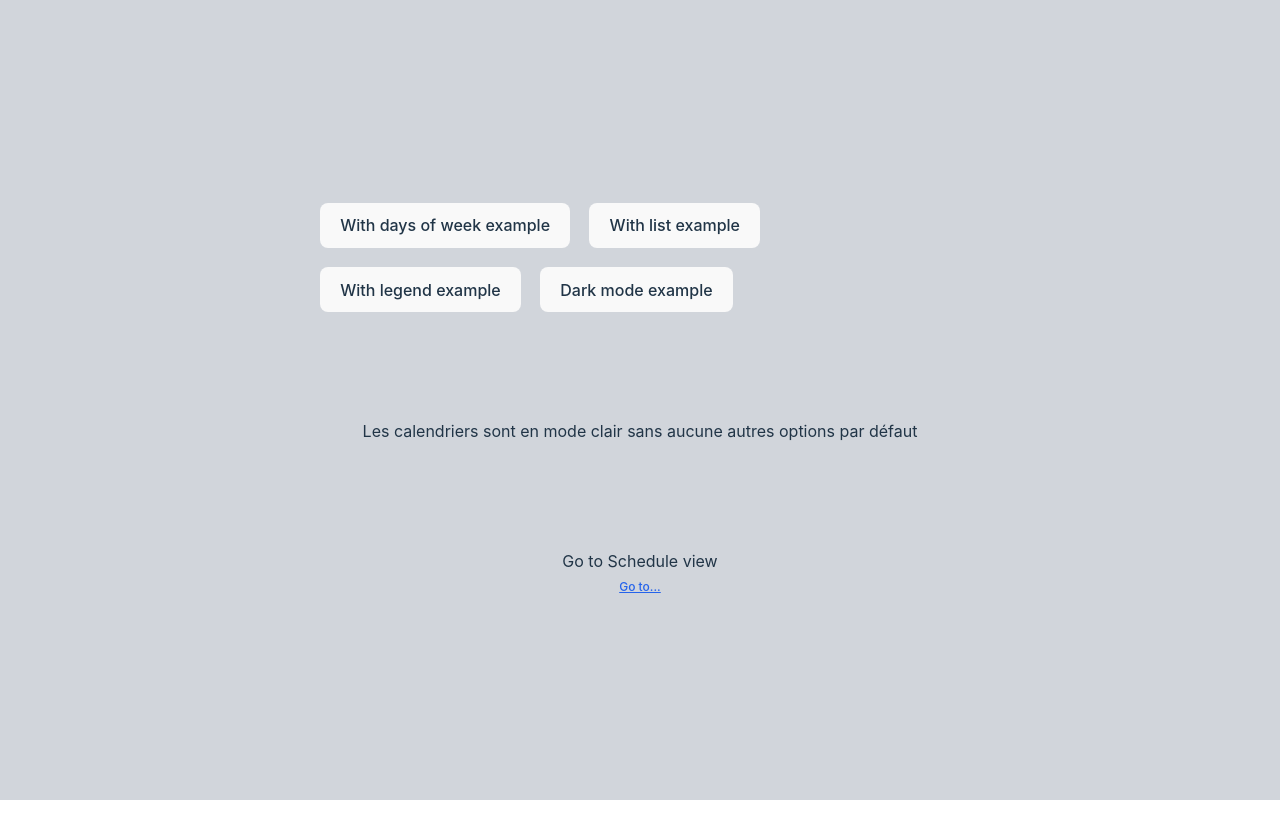
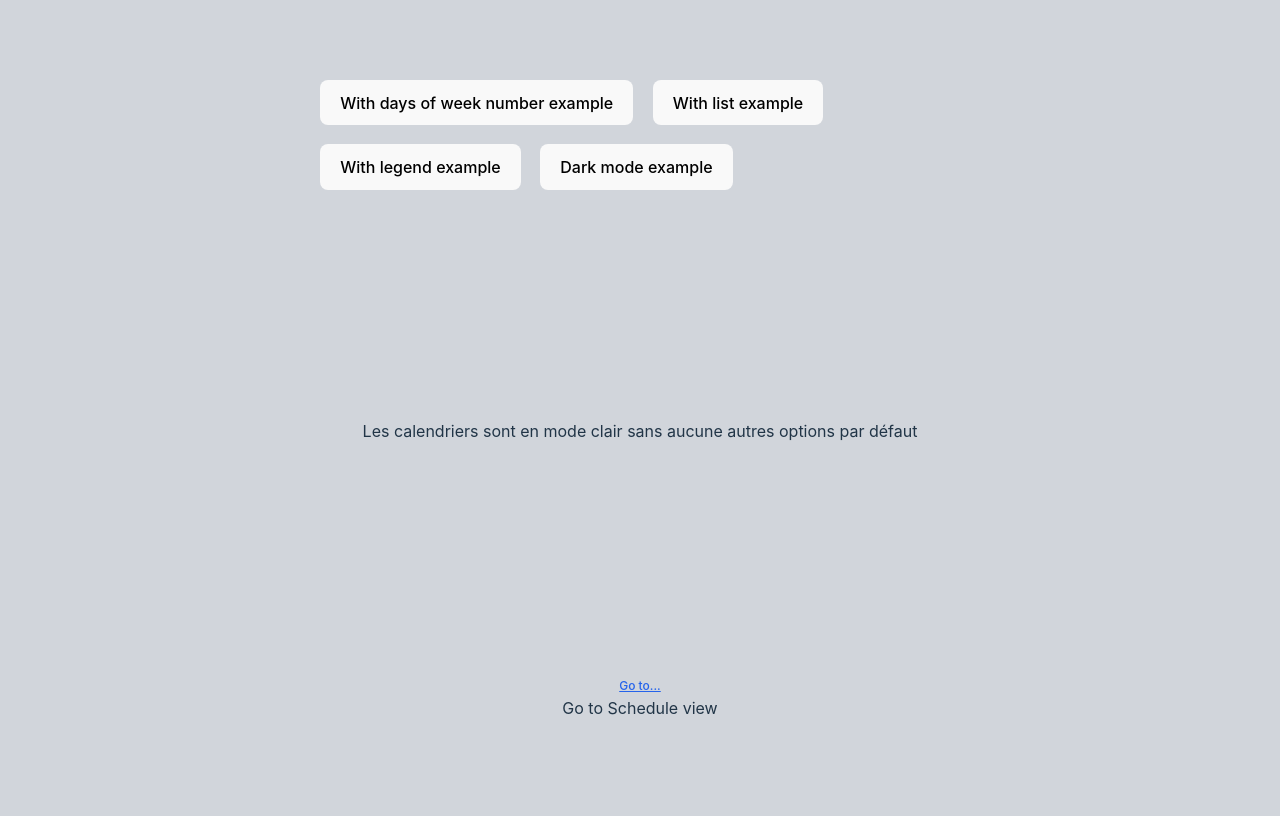
Before and after one commit to rodolphe37/simple-schedule-library-example, a React (Vite) app: page / in a window 1280 px wide. Built offline with nearby package versions, Linux system fonts and the light colour scheme.

Commit message:
added some logic for dark & light mode support & refacto the legend option

```diff
--- a/src/App.tsx
+++ b/src/App.tsx
@@ -42,7 +42,8 @@ function App() {
   };
 
   return (
-    <div className="App flex-col pt-24 justify-evenly bg-gray-300 pb-24">
+    <div className="App flex-col pt-24 align-middle justify-start bg-gray-300 dark:bg-gray-600 pb-24">
+      <div className="w-full h-[80vh] items-center justify-between flex flex-col">
         {!location.pathname.includes("schedule") ? (
           <TestButtons {...params} />
         ) : null}
@@ -78,6 +79,7 @@ function App() {
           <Route path="*" element={<Navigate replace to="/" />} />
         </Routes>
       </div>
+    </div>
   );
 }
 
--- a/src/HomePage.tsx
+++ b/src/HomePage.tsx
@@ -4,14 +4,15 @@ import { textWhite_blue500 } from "./utils/style";
 const HomePage = () => {
   return (
     <div>
-      <h1>Go to Schedule view</h1>
-      <Link
+       <Link
         data-testid="forget-password"
         className={`${textWhite_blue500} text-xs underline`}
         to={`/schedule/`}
       >
         Go to...
       </Link>
+      <h1>Go to Schedule view</h1>
+
     </div>
   );
 };
--- a/src/TestButtons.tsx
+++ b/src/TestButtons.tsx
@@ -13,6 +13,8 @@ type params = {
 };
 
 const TestButtons = (props: params) => {
+
+
   return (
     <Fragment>
       <div
@@ -25,26 +27,26 @@ const TestButtons = (props: params) => {
           gap:"1.2em"
         }}
       >
-        <button
-          style={{ background: props.withDays ? "#aaaaaa" : "#f9f9f9" }}
+        <button className={`${props.isDarkMode ? "bg-gray-600" : "bg-gray-300"}`}
+          style={{ background: props.withDays ? "#aaaaaa" : "#f9f9f9", color:"#000"}}
           onClick={() => props.setWithDays((prevState) => !prevState)}
         >
-          {props.withDays ? "Without " : "With "}days of week example
+          {props.withDays ? "Without " : "With "}days of week number example
         </button>
         <button
-          style={{ background: props.withList ? "#aaaaaa" : "#f9f9f9" }}
+          style={{ background: props.withList ? "#aaaaaa" : "#f9f9f9", color:"#000" }}
           onClick={() => props.setWithList((prevState) => !prevState)}
         >
           {props.withList ? "Without " : "With "}list example
         </button>
         <button
-          style={{ background: props.withLegend ? "#aaaaaa" : "#f9f9f9" }}
+          style={{ background: props.withLegend ? "#aaaaaa" : "#f9f9f9" , color:"#000"}}
           onClick={() => props.setWithLegend((prevState) => !prevState)}
         >
           {props.withLegend ? "Without " : "With "}legend example
         </button>
         <button
-          style={{ background: props.isDarkMode ? "#aaaaaa" : "#f9f9f9" }}
+          style={{ background: props.isDarkMode ? "#aaaaaa" : "#f9f9f9" , color:"#000"}}
           onClick={() => props.setIsDarkMode((prevState) => !prevState)}
         >
           {props.isDarkMode ? "Light " : "Dark "} mode example
--- a/src/components/layout/SchedulesLayout.tsx
+++ b/src/components/layout/SchedulesLayout.tsx
@@ -1,6 +1,6 @@
 import { Navigate, Route, Routes } from "react-router-dom";
 import SchedulesDetails from "../../components/schedules/SchedulesDetails";
-import { Suspense, useLayoutEffect } from "react";
+import { Fragment, Suspense, useLayoutEffect } from "react";
 import { bgGray200_700Color } from "../../utils/style";
 import ScheduleViewWrapper from "../schedules/ScheduleViewWrapper";
 import { ErrorBoundary } from "react-error-boundary";
@@ -8,6 +8,7 @@ import { Loader } from "../../ui/components/Loader";
 import ErrorFallback from "../../ui/components/ErrorFallBack";
 import { RecoilRoot } from "recoil";
 import { TContentForModal } from "../schedules/types";
+import ParametersDetails from "../legende-color/ParametersDetails";
 
 export const SchedulesLayout = ({
   scheduleByEventPlace,
@@ -111,17 +112,36 @@ export const SchedulesLayout = ({
               }
             >
               <ErrorBoundary FallbackComponent={ErrorFallback}>
-                <ScheduleViewWrapper
+                {withLegend ? (
+                 <Fragment>
+                   <ParametersDetails
+                    locale={locale}
+                    isInDarkMode={isInDarkMode}
+                    eventTypeData={eventTypeData}
+                  />
+                  <ScheduleViewWrapper
                   withDays={withDays}
                   locale={locale}
                   eventTypeData={eventTypeData}
-                  withLegend={withLegend}
                   withList={withList}
                   isInDarkMode={isInDarkMode}
                   weekStartsOn={weekStartsOn}
                   scheduleByEventPlace={scheduleByEventPlace}
                   modalContent={modalContent}
                 />
+                 </Fragment>
+                ) : (
+                  <ScheduleViewWrapper
+                    withDays={withDays}
+                    locale={locale}
+                    eventTypeData={eventTypeData}
+                    withList={withList}
+                    isInDarkMode={isInDarkMode}
+                    weekStartsOn={weekStartsOn}
+                    scheduleByEventPlace={scheduleByEventPlace}
+                    modalContent={modalContent}
+                  />
+                )}
               </ErrorBoundary>
             </Suspense>
           }
--- a/src/components/legende-color/InstructionsList.tsx
+++ b/src/components/legende-color/InstructionsList.tsx
@@ -22,7 +22,7 @@ const InstructionsList = ({
     >
       <ul className="flex flex-row ">
         <li
-          className=" mb-2 text-sm flex justify-between items-center p-4 shadow-md rounded-md"
+          className=" mb-2 text-sm flex justify-between items-center p-2 shadow-md rounded-md"
           style={{
             backgroundColor: colorCellByTemp(
               instruction.originalKey,
--- a/src/components/legende-color/ParametersDetails.tsx
+++ b/src/components/legende-color/ParametersDetails.tsx
@@ -19,12 +19,12 @@ const ParametersDetails = ({
   );
 
   return (
-    <div className="w-full pr-8 pl-4" style={ParametersContainerStyle(width)}>
+    <div className="w-full -mt-28 pr-8 pl-4" style={ParametersContainerStyle(width)}>
       <div
         className={` p-8 ${errorResponse.error_code === 404 ? "w-[35%]" : ""}`}
       >
         {errorResponse.error_code !== 404 && eventWithNewNames.length > 0 ? (
-          <div className="card bg-slate-100 p-4 rounded-lg w-[100%] flex flex-row flex-wrap justify-between">
+          <div className={`card ${isInDarkMode ? "bg-gray-900"  : "bg-slate-100"} p-2 rounded-lg w-[100%] flex flex-row flex-wrap justify-between`}>
             {eventWithNewNames.map((result) => {
               return (
                 <InstructionsList
--- a/src/components/schedules/ScheduleViewWrapper.tsx
+++ b/src/components/schedules/ScheduleViewWrapper.tsx
@@ -12,7 +12,6 @@ import BackArrowIcon from "../../ui/icons/BackArrowIcon";
 import CustomSelect from "../../ui/customSelectComponent/CustomSelect";
 import { TSelectedValueProps } from "../../ui/customSelectComponent/types";
 import { getSchedulesByEventPlaceIdResponse } from "../../entities/schedules";
-import ParametersDetails from "../legende-color/ParametersDetails";
 import { TContentForModal, TeventTypeData } from "./types";
 
 const ScheduleViewWrapper = ({
@@ -20,7 +19,6 @@ const ScheduleViewWrapper = ({
   weekStartsOn,
   isInDarkMode,
   withList,
-  withLegend,
   eventTypeData,
   locale,
   modalContent,
@@ -30,7 +28,6 @@ const ScheduleViewWrapper = ({
   weekStartsOn: 0 | 1 | 2 | 3 | 4 | 5 | 6 | undefined;
   isInDarkMode: boolean;
   withList?: boolean;
-  withLegend?: boolean;
   eventTypeData: TeventTypeData;
   locale: string;
   modalContent?: TContentForModal
@@ -111,10 +108,12 @@ const ScheduleViewWrapper = ({
   }, [height, location, scheduleId]);
 
   return (
-    <div className="pr-0 pl-2 w-full" style={{ padding: "4em" }}>
+    <div className="pr-0 pl-2 w-full" style={{ padding: "1em 4em 4em 4em" }}>
+
       <div>
+
         <button
-          className="flex text-blue-600 hover:text-blue-800 dark:text-white p-2 mb-2 mt-1 appearance-none outline-none focus:outline-none border-none active:border-none focus:border-none hover:border-none"
+          className="flex text-blue-600 hover:text-blue-800 dark:bg-gray-400 dark:text-white p-2 mb-2 mt-1 appearance-none outline-none focus:outline-none border-none active:border-none focus:border-none hover:border-none"
           onClick={() => (withList ? navigate(-1) : navigate("/"))}
         >
           <BackArrowIcon />
@@ -155,13 +154,7 @@ const ScheduleViewWrapper = ({
         scheduleId={scheduleId}
         modalContent={modalContent}
       />
-      {withLegend ? (
-        <ParametersDetails
-          locale={locale}
-          isInDarkMode={isInDarkMode}
-          eventTypeData={eventTypeData}
-        />
-      ) : null}
+
     </div>
   );
 };
--- a/tailwind.config.js
+++ b/tailwind.config.js
@@ -1,6 +1,7 @@
 /** @type {import('tailwindcss').Config} */
 export default {
   content: ["./index.html", "./src/**/*.{js,ts,jsx,tsx}"],
+  darkMode: 'selector',
   theme: {
     extend: {},
   },
```
Lines whose indentation alone changed are shown as unchanged.
